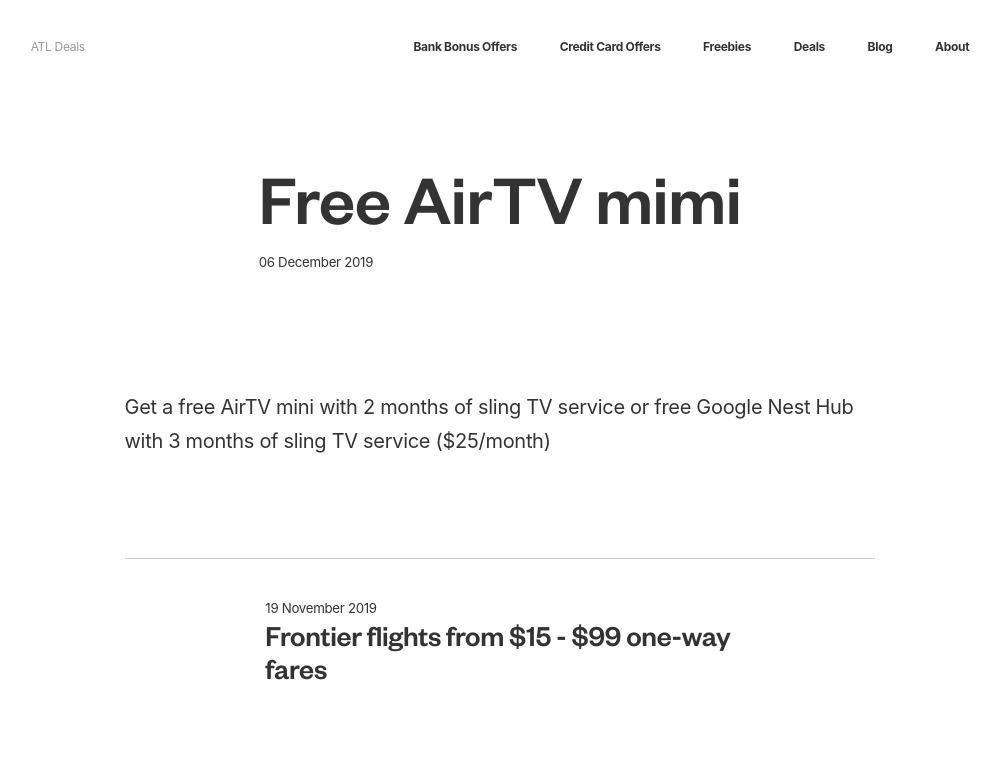
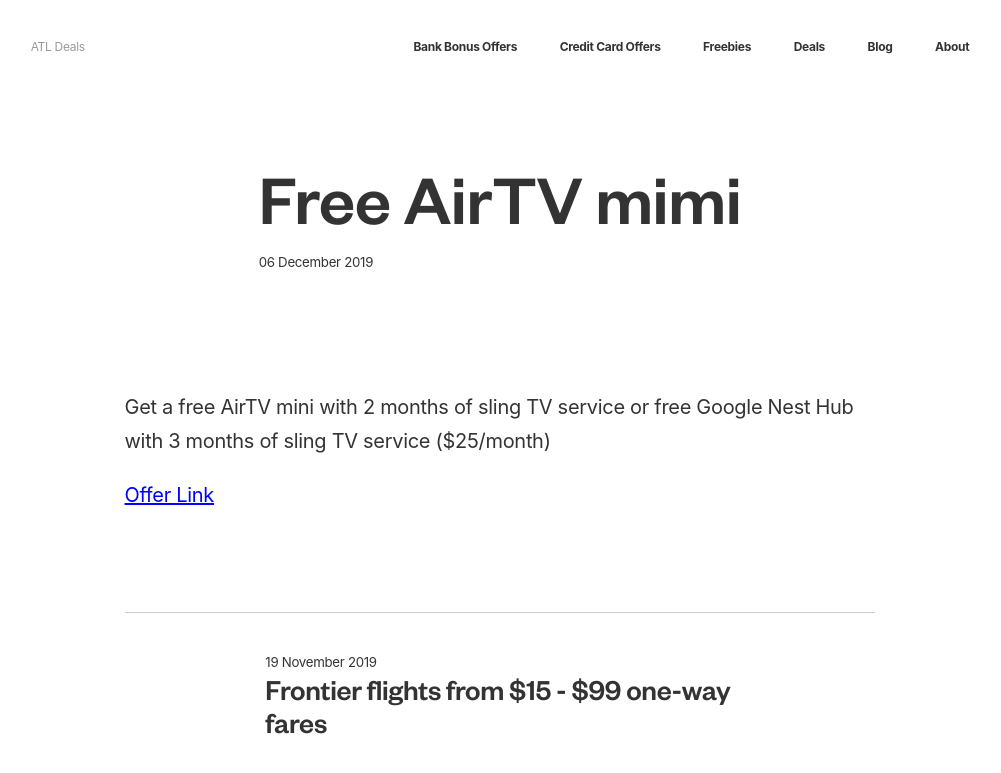
Before and after one commit to ohiosveryown/atldeals, a Jekyll site: the page built from _posts/2019-12-06-free-airtv-mimi.markdown, in a window 1280 px wide. Shown: the top 773 px of the page, without its empty margins (140-1141 px from the left). Built offline with Jekyll 4.4.1, drawn with Linux system fonts in a browser that asks for light colours.

Commit message:
Updated Free Airtv Mimi

```diff
--- a/_posts/2019-12-06-free-airtv-mimi.markdown
+++ b/_posts/2019-12-06-free-airtv-mimi.markdown
@@ -9,3 +9,5 @@
 ---
 
 Get a free AirTV mini with 2 months of sling TV service or free Google Nest Hub with 3 months of sling TV service ($25/month)
+
+[Offer Link](https://www.sling.com/deals)
```
